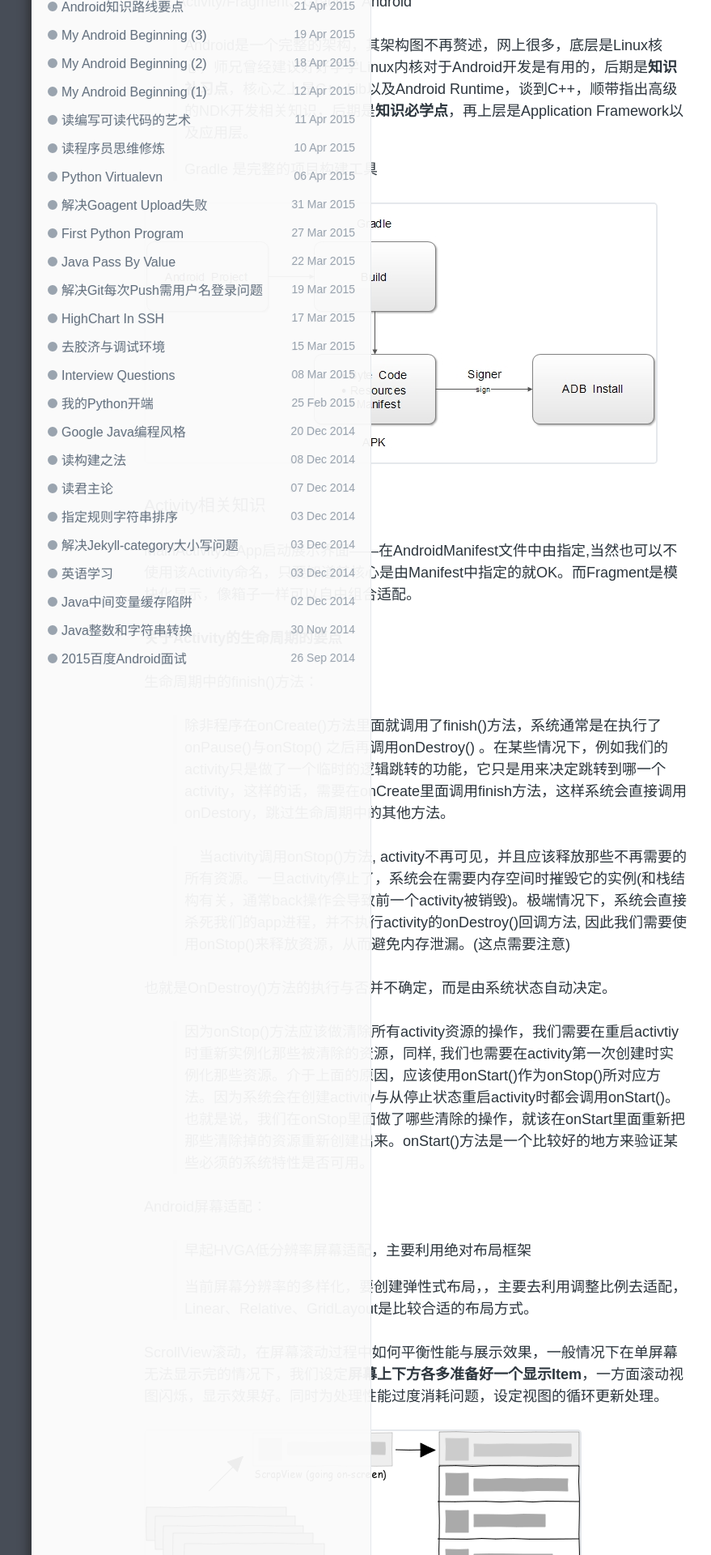
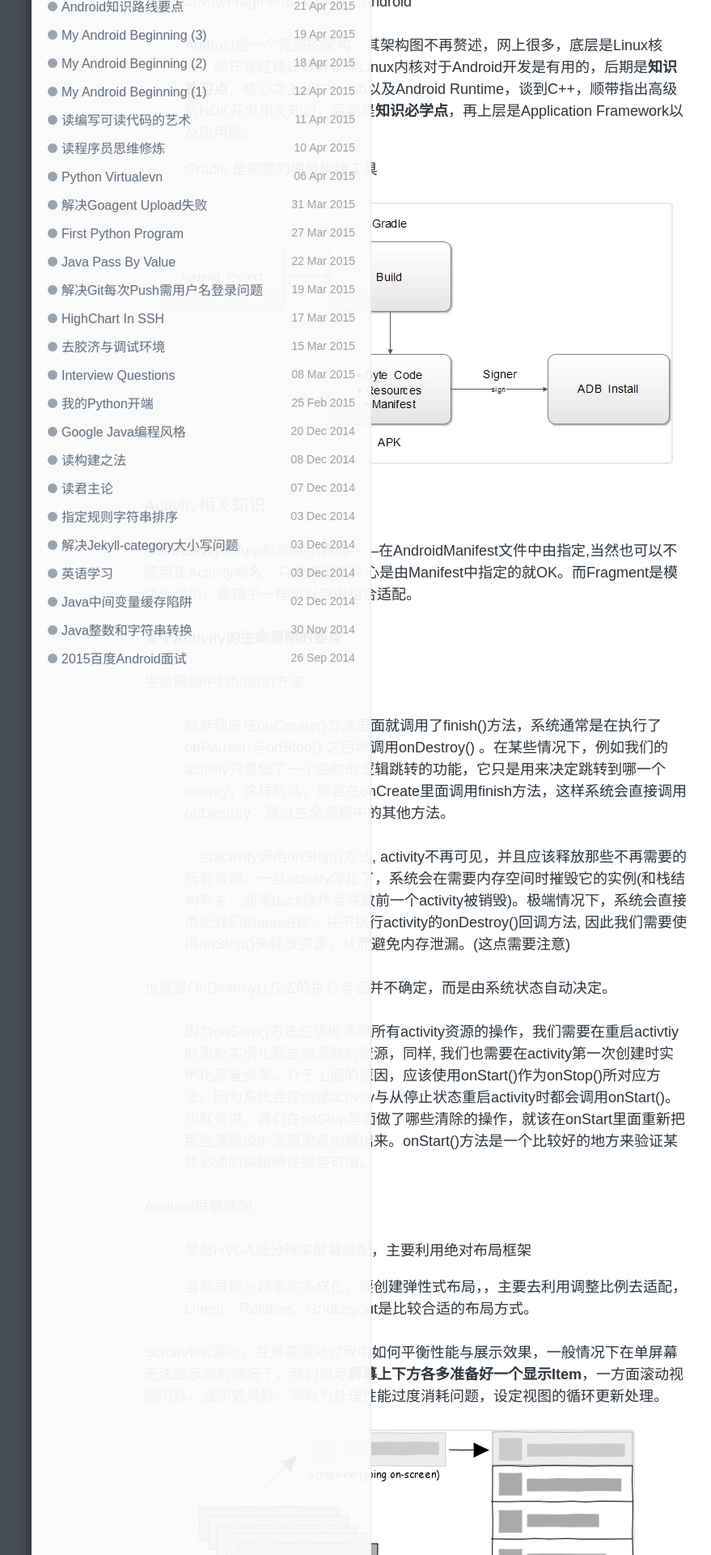
Before and after one commit to enlipan/enlipan.github.io, a Jekyll site: the page built from _posts/2015-4-12-The-Android-Beginning.md, in a window 1280 px wide. Shown: the part 1028-2948 px from the top of the page at 81% size, without its empty margins (126-1005 px from the left). Built offline with Jekyll 4.4.1, drawn with Linux system fonts in a browser that asks for light colours; comment, search, counter and statistics services are not loaded.

Commit message:
Update 2015-4-12-The-Android-Beginning.md

```diff
--- a/_posts/2015-4-12-The-Android-Beginning.md
+++ b/_posts/2015-4-12-The-Android-Beginning.md
@@ -29,6 +29,7 @@
 >
 > Gradle 是完整的项目构建工具
 
+{:.center}
 ![Android Gradle](/assets/img/20150418/android_gradle.jpg)
 
 ### Activity相关知识
@@ -55,14 +56,17 @@
 
 ScrollView滚动，在屏幕滚动过程中如何平衡性能与展示效果，一般情况下在单屏幕无法显示完的情况下，我们设定**屏幕上下方各多准备好一个显示Item**，一方面滚动视图闪烁，显示效果好。同时为处理性能过度消耗问题，设定视图的循环更新处理。
 
+{:.center}
 ![ScrollView](/assets/img/20150418/listviewscroll.png)
 
 视图的创建流程一般是先前端界面XML文件处理，在完成数据的处理问题，向前端View控件填充数据，而数据的填充要尤其注意擅用Adapter去完成ListView数据填充问题。**Adapter与ListView**关联，互相之间请求反馈。
 
+{:.center}
 ![AdapterDataUpdate](/assets/img/20150418/AdapterDataupdate.jpg)
 
 另一个重要方法是`FindViewById()`,需要注意的是在视图Layout嵌套中，不要时时每次都去遍历整个XML文件构建资源树去获取View，我们知道XML的文件读取树的构建是非常消耗资源的。
 
+{:.center}
 ![FindViewById](/assets/img/20150418/Findviewbyid.jpg)
 
 整个完整的树中嵌套了一个子树，当我们已经获取子树之后，可以使用`Contain.findviewbyid(R.id.imgview)`去完成View控件的获取，而无需每次使用`Root.findviewbyid()`每次遍历根资源树去获取。另外有一种方式是利用View Holder的模式，减少在Adapter中getView()方法中调用findViewById()次数。
```
